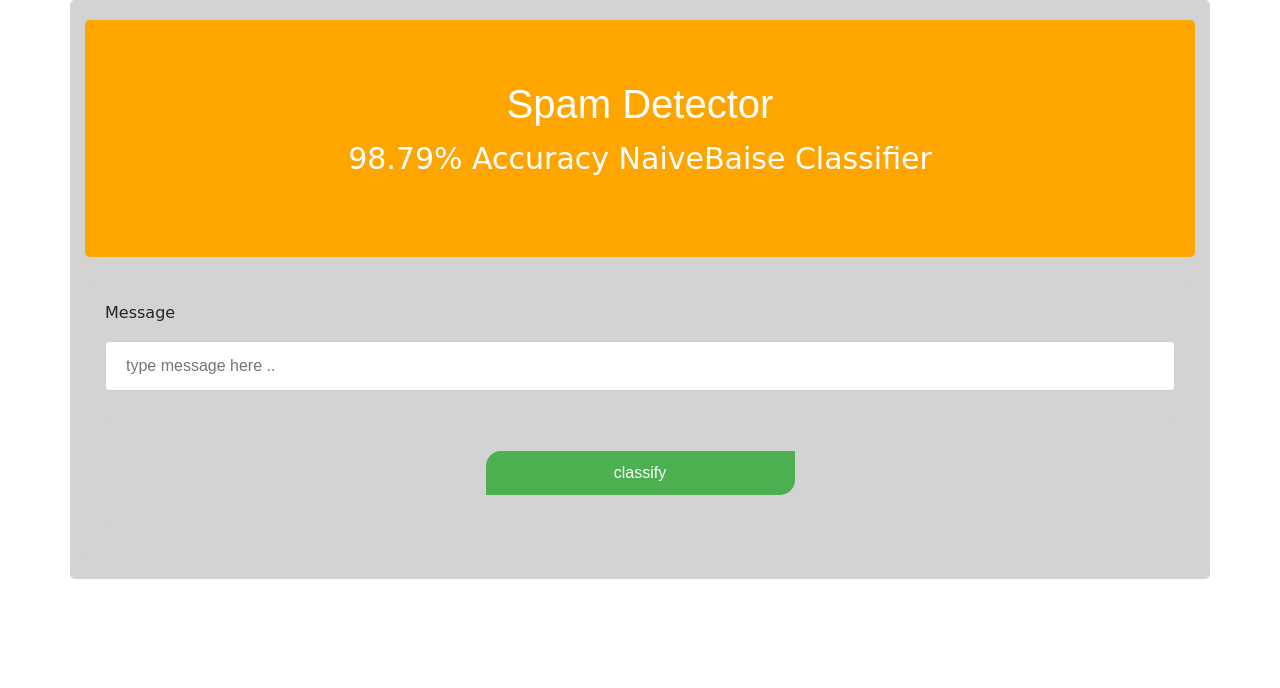
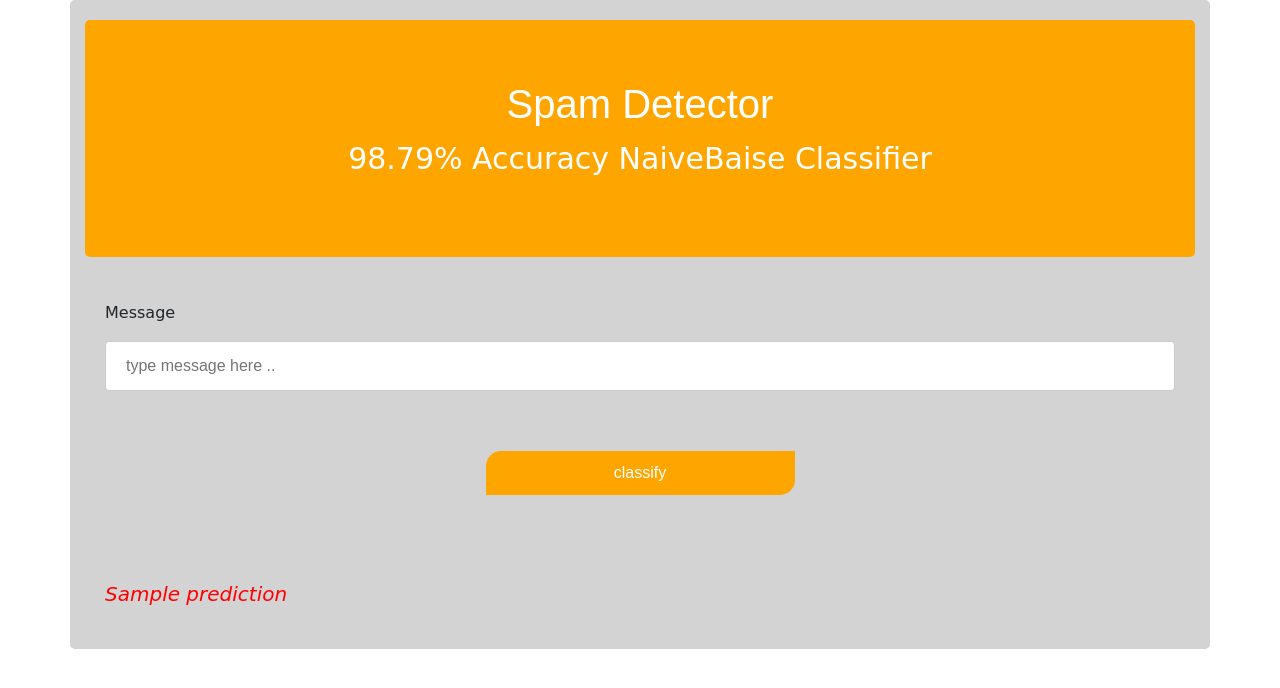
Before and after one commit to maze-runnar/SMS-spam-detection, a Flask app: template smsspamcollection/frontend/templates/mainpage.html in a window 1280 px wide. Shown: the top 688 px of the page. Run offline with Flask 2, Linux system fonts and the light colour scheme; the template is opened without the code that fills it: most values are stand-ins (such as "Sample title", 1, 10 or a date in 2020); parts of the project's set-up code (start-up, migrations or seed data) failed here and were passed over; some libraries are stand-ins or nearby versions.

Commit message:
completing template with 100% working deployment

```diff
--- a/smsspamcollection/frontend/templates/mainpage.html
+++ b/smsspamcollection/frontend/templates/mainpage.html
@@ -49,7 +49,7 @@ input[type=text], select {
 input[type=submit] {
   width: 30%;
   justify-content: center;
-  background-color: #4CAF50;
+  background-color: orange;
   color: white;
   padding: 10px 20px;
   margin: 8px 0;
@@ -81,8 +81,12 @@ div {
     </div>
   </form>
 </div>
+</body>
 
 
+<!-------let's go and get that son of a b****----->
 
 
-</body>
+<div>
+  <span style="color:red; font-family: cursive;font-size: 20px"><i>{{prediction}}</i></span>
+</div>
```
